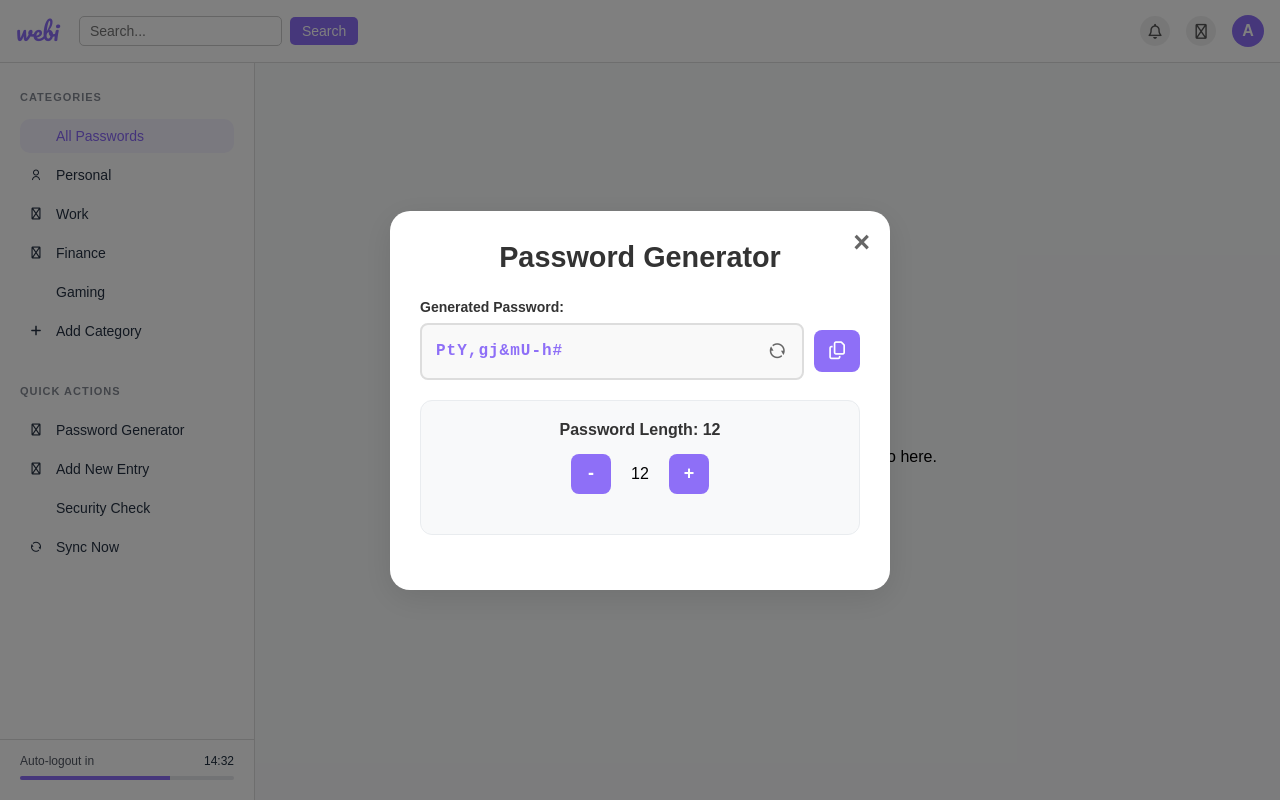
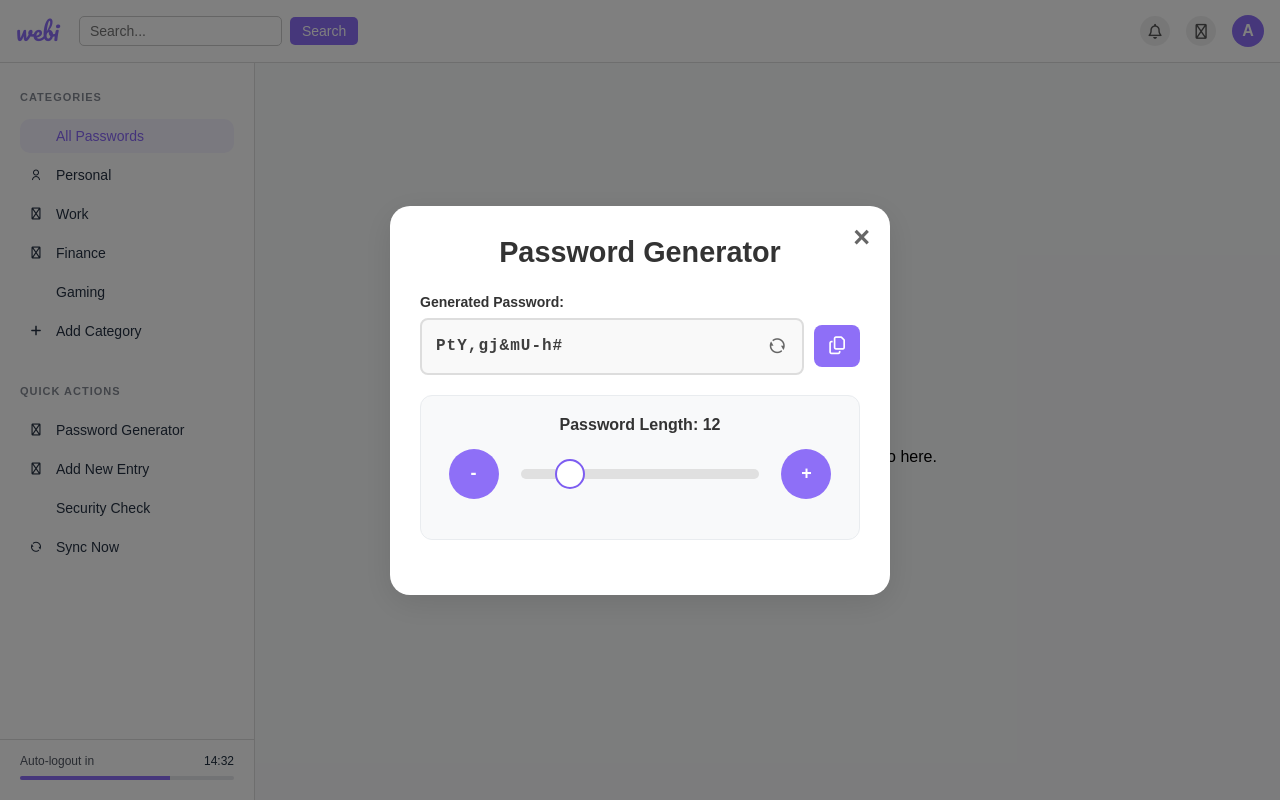
Before and after one commit to Arush2008/Password-manager, a Flask app: a page that uses templates/vault.html in a window 1280 px wide. Run offline with Flask 3, Linux system fonts and the light colour scheme; some libraries are stand-ins or nearby versions.

Commit message:
modified some of my password generator

```diff
--- a/static/style.css
+++ b/static/style.css
@@ -277,6 +277,10 @@ body.vault_page {
   font-weight: 500;
 }
 
+.search-bar button:hover {
+  background-color: #7d5df1;
+}
+
 /* Sidebar */
 .sidebar {
   width: 255px;
@@ -530,7 +534,7 @@ body.vault_page {
 }
 
 .password-output:focus-within {
-  border-color: #8e6ff7;
+  border-color: #3b3b3b;
 }
 
 .password-output-input {
@@ -539,7 +543,7 @@ body.vault_page {
   background: transparent;
   font-size: 16px;
   font-family: 'Courier New', monospace;
-  color: #8e6ff7;
+  color: #3f3f3f;
   font-weight: bold;
   letter-spacing: 1px;
   outline: none;
@@ -612,14 +616,46 @@ body.vault_page {
   display: inline-flex;
   align-items: center;
   justify-content: center;
-  width: 40px;
-  height: 40px;
+  width: 50px;
+  height: 50px;
   background-color: #8e6ff7;
   color: white;
   text-decoration: none;
-  border-radius: 8px;
+  border-radius: 100%;
   font-size: 18px;
   font-weight: bold;
   transition: all 0.2s ease;
   cursor: pointer;
 }
+
+.length-btn:hover:not(.disabled) {
+  background-color: #7d5df1;
+}
+
+/* slider with Thumb */
+.container {
+    display: flex;
+    align-items: center;
+    gap: 20px;
+}
+
+.slider {
+    width: 60%;
+    height: 10px;
+    border-radius: 10px;
+    background: #e0e0e0;
+    appearance: none;
+    outline: none;
+}
+
+.slider::-webkit-slider-thumb {
+    appearance: none;
+    width: 30px;
+    height: 30px;
+    background-color: white;
+    border: 2px solid #7d5df1;
+    border-radius: 50%;
+    cursor: pointer;
+    position: relative;
+    z-index: 2;
+}
--- a/templates/vault.html
+++ b/templates/vault.html
@@ -178,24 +178,9 @@
             <div class="length-controls">
               <a href="{{ url_for('views.vault', category=category, popup='password-generator', length=password_length-1) }}"
                  class="length-btn {% if password_length <= 8 %}disabled{% endif %}">-</a>
-              <span class="length-display">{{ password_length }}</span>
+              <input type="range" min="8" max="32" value="12" class="slider" id="myRange">
               <a href="{{ url_for('views.vault', category=category, popup='password-generator', length=password_length+1) }}"
                  class="length-btn {% if password_length >= 32 %}disabled{% endif %}">+</a>
-            </div>
-
-            <!-- Functional slider with clickable points -->
-            <div class="slider-visual">
-              <div class="slider-track">
-                <div class="slider-fill" data-width="{{ ((password_length - 8) / 24 * 100) | round(1) }}"></div>
-                <div class="slider-thumb" data-left="{{ ((password_length - 8) / 24 * 100) | round(1) }}"></div>
-                <!-- Clickable points along the slider -->
-                {% for i in range(8, 33, 2) %}
-                <a href="{{ url_for('views.vault', category=category, popup='password-generator', length=i) }}"
-                   class="slider-point"
-                   data-left="{{ ((i - 8) / 24 * 100) | round(1) }}"
-                   title="Length {{ i }}"></a>
-                {% endfor %}
-              </div>
             </div>
           </div>
         </div>
```
Also changed, not shown: views.py (+8 -8 lines), 1 other file.
